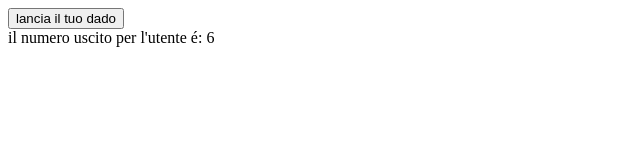
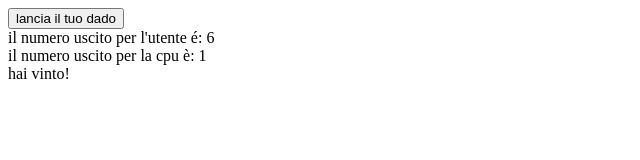
Before and after one commit to Adriano-Defilippis/js-mail-dadi, a plain HTML site: page dadi/index.html in a window 1280 px wide. Both pictures are taken after a click on the button "lancia il tuo dado". Shown: the whole page, without its empty margins (0-640 px from the left). Drawn offline with Linux system fonts and the light colour scheme.

Commit message:
Creato controllo di vincita nel caso il dado lanciato dall'utente sia più grande di quello della Cpu. Creata anche casistica di parità

```diff
--- a/dadi/index.html
+++ b/dadi/index.html
@@ -12,6 +12,14 @@
       <span id='risultato_utente'></span>
     </div>
 
+    <div class="">
+      <span id='risultato_cpu'></span>
+    </div>
+
+    <div class="">
+      <span id='esito'></span>
+    </div>
+
 
 
 
--- a/dadi/script.js
+++ b/dadi/script.js
@@ -1,17 +1,37 @@
 // creo la funzine per il lancio dei dadi
 function lancioDadoUtente() {
-   var dadonum, risultato;
+   var dadonum, dadocpu, esito;
 
-   // Genero un numero random da 1 a 6
-   dadonum = Math.floor((Math.random() * 6)+ 1);
-   console.log(dadonum);
+   // Genero un numero random da 1 a 6 per l'utente
+   dadoutente = Math.floor((Math.random() * 6)+ 1);
+   // Genero un numero random da 1 a 6 per la cpu
+   dadocpu = Math.floor((Math.random() * 6)+ 1);
+   console.log(dadocpu);
+   // Valorizzo la variabile esito della sfida
+   esito = document.getElementById('esito');
 
-   risultato = document.getElementById('risultato_utente');
-   risultato.innerHTML = "il numero uscito per l'utente é: " + dadonum;
-   console.log(dadonum);
+   // Stampo i numeri random a video
+   document.getElementById('risultato_utente').innerHTML = "il numero uscito per l'utente é: " + dadoutente;
+
+   document.getElementById('risultato_cpu').innerHTML = "il numero uscito per la cpu è: " + dadocpu;
+
+   //controllo vincitore
+   if (dadoutente > dadocpu){
+     esito.innerHTML = "hai vinto!"
+
+   }
+   else if (dadoutente == dadocpu) {
+     esito.innerHTML = "Parità!"
+
+   }
+   else{
+     esito.innerHTML = "non hai vinto!"
+   }
 
 }
 
-var button = document.getElementById('button');
+var button;
+button = document.getElementById('button');
 
+// Azione onclick sul button
 button.onclick = lancioDadoUtente;
```
